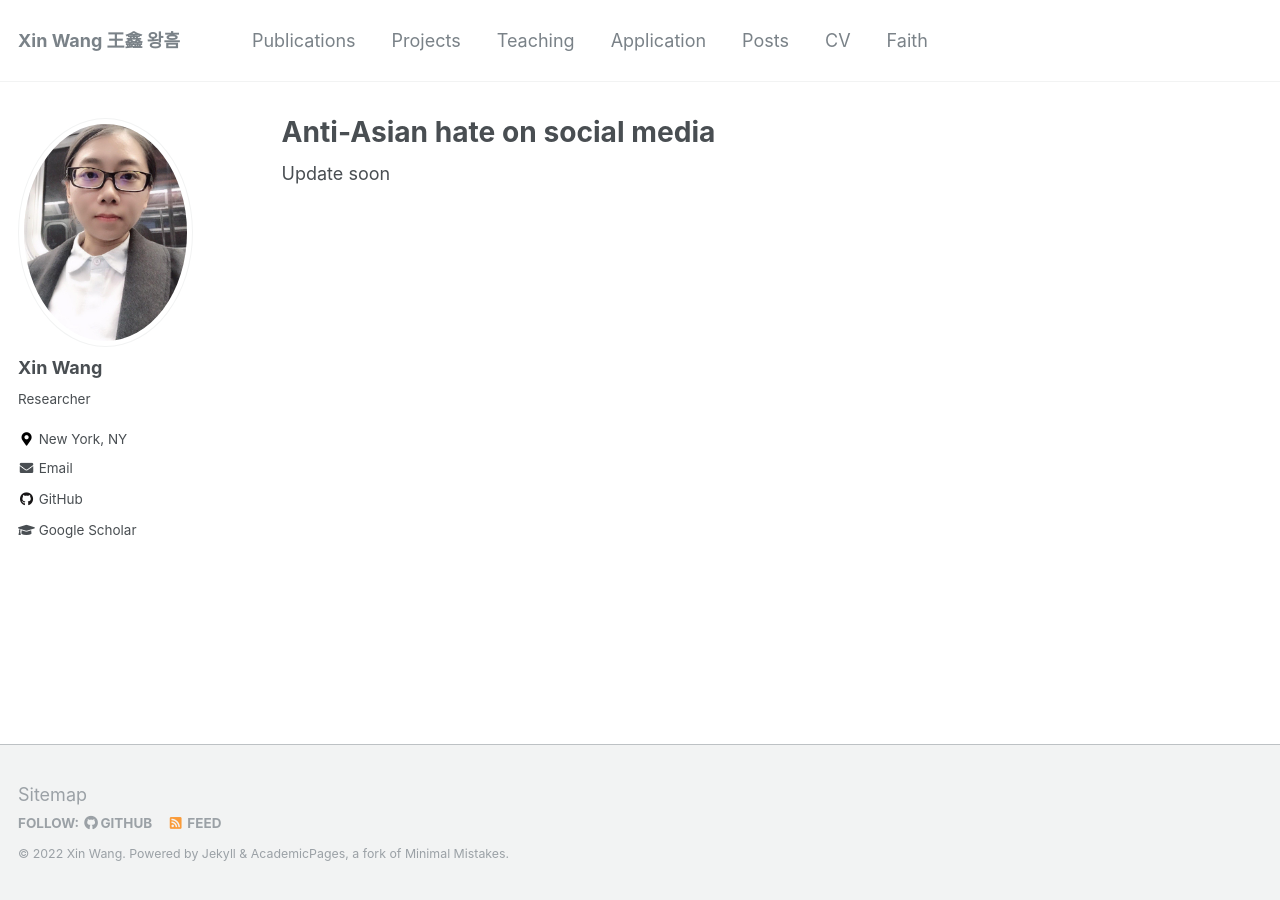
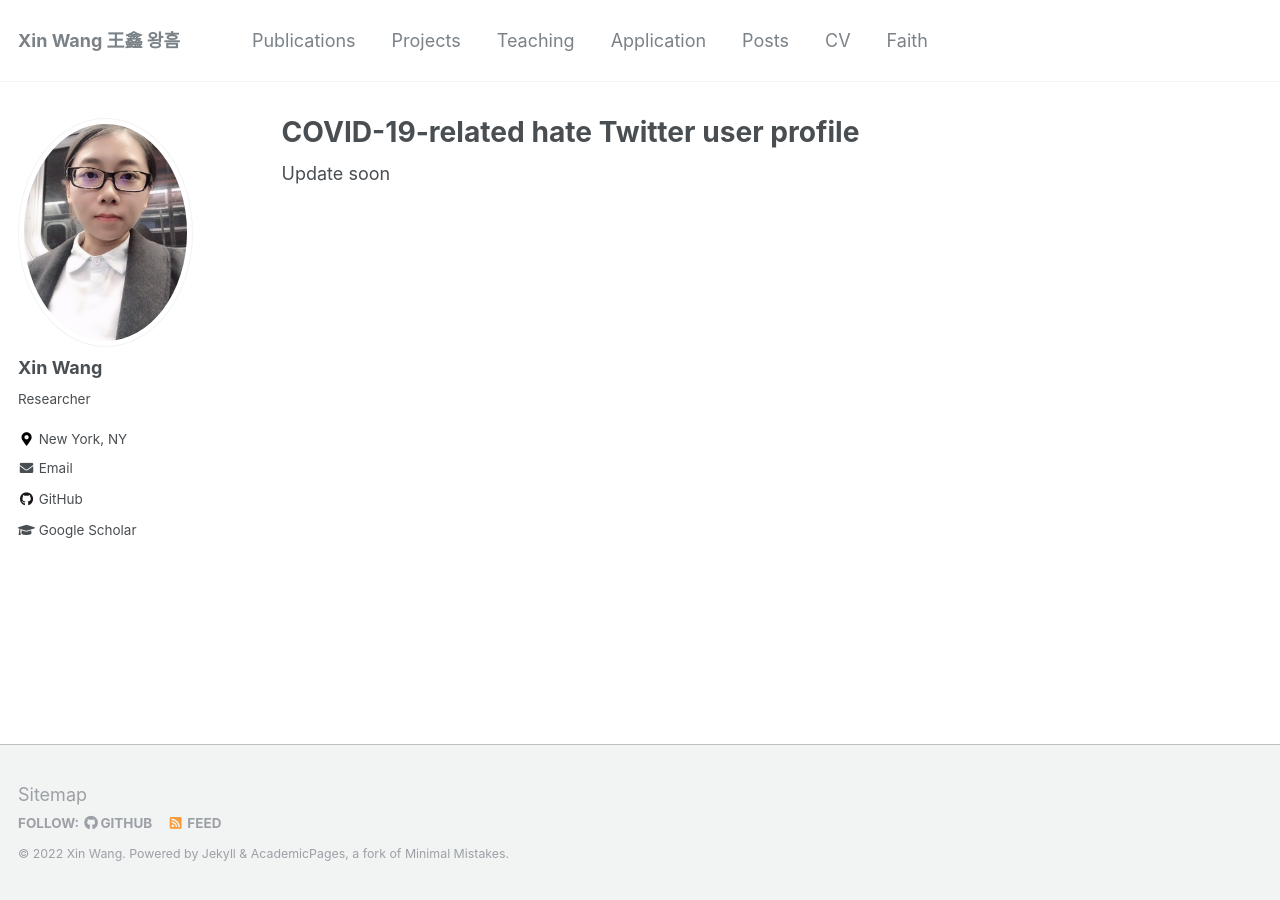
Before and after one commit to xin-wang-kr/xin-wang-kr.github.io, a Jekyll site: the page built from _pages/projects/anti-asian-hate-twitter.md, in a window 1280 px wide. Built offline with Jekyll 4.4.1, drawn with Linux system fonts in a browser that asks for light colours.

Commit message:
Update anti-asian-hate-twitter.md

```diff
--- a/_pages/projects/anti-asian-hate-twitter.md
+++ b/_pages/projects/anti-asian-hate-twitter.md
@@ -1,5 +1,5 @@
 ---
-title: Anti-Asian hate on social media
+title: COVID-19-related hate Twitter user profile
 permalink: /projects/anti-asian-hate-twitter
 ---
 
```
